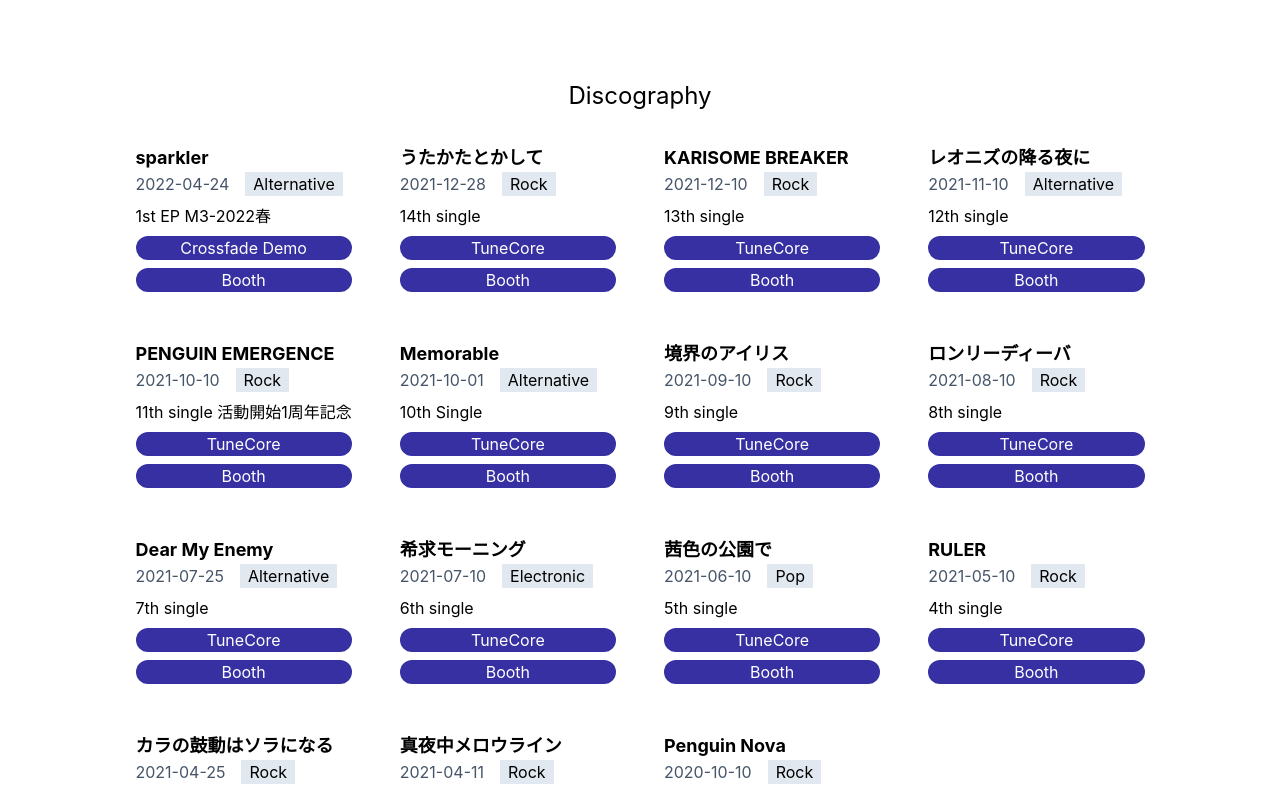
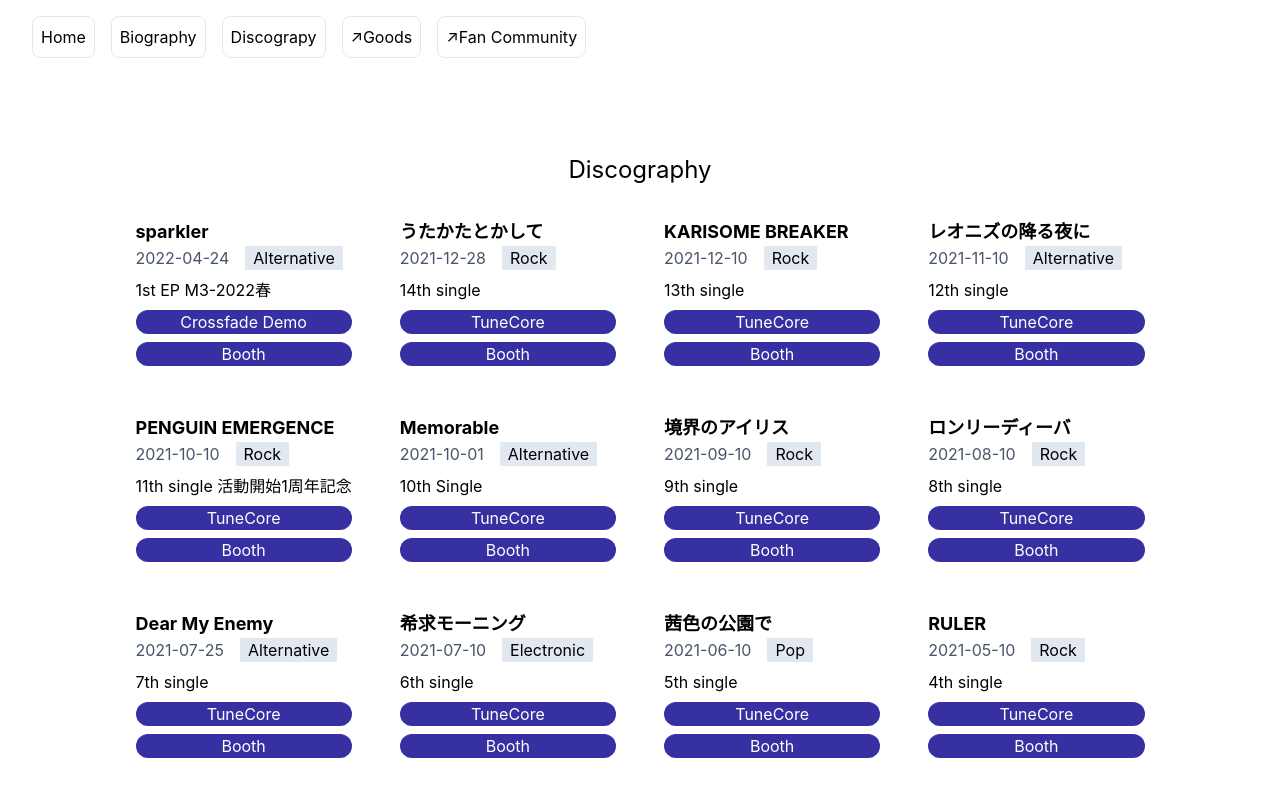
Before and after one commit to human-readable-name/yorudokimayu-info, a Next.js app: page /discography in a window 1280 px wide. Shown: the top 794 px of the page. Built offline with nearby package versions, Linux system fonts and the light colour scheme.

Commit message:
ページヘッダのナビゲーションを実装

```diff
--- a/src/components/common/LinkCard.tsx
+++ b/src/components/common/LinkCard.tsx
@@ -1,4 +1,5 @@
 import React from "react";
+import { isInternal } from "../../utilities/link";
 
 type Props = {
     title: string;
@@ -7,10 +8,17 @@ type Props = {
 };
 
 const LinkCard: React.FC<Props> = ({title, caption, url}) => {
+    const isInternalLink  = isInternal(url);
+    const className = "m-4 p-6 border border-solid rounded-lg max-w-xs hover:border-indigo-800 hover:text-indigo-800";
+    const anchorProps = isInternalLink
+        ? {className: className, href: url}
+        : {className: className, href: url, target:"_blank", rel: "noopener noreferrer"};
+
+    const postCaption = isInternalLink ? "" : " (外部リンク)";
     return <>
-        <a href={url} className="m-4 p-6 border border-solid rounded-lg max-w-xs hover:border-indigo-800 hover:text-indigo-800">
+        <a {...anchorProps} >
             <h2 className="mb-5 text-2xl">{title}</h2>
-            <p className="text-xl">{caption}</p>
+            <p className="text-xl">{caption}{postCaption}</p>
         </a>
     </>;
 };
--- /dev/null
+++ b/src/components/common/NavListItem.tsx
@@ -0,0 +1,25 @@
+import React from "react";
+import { isInternal } from "../../utilities/link";
+
+type Props = {
+    name: string;
+    url: string;
+};
+
+const NavListItem: React.FC<Props> = ({name, url}) => {
+    const isInternalLink  = isInternal(url);
+    const anchorProps = isInternalLink
+        ? {href: url}
+        : {href: url, target:"_blank", rel: "noopener noreferrer"};
+    const className = isInternalLink
+        ? "border border-solid rounded-lg hover:border-indigo-800 hover:text-indigo-800 p-2"
+        : "border border-solid rounded-lg hover:border-indigo-800 hover:text-indigo-800 p-2 before:content-['_↗']"
+
+    return <li className={className}>
+        <a {...anchorProps}>
+            {name}
+        </a>
+    </li>
+};
+
+export default NavListItem;
--- /dev/null
+++ b/src/components/common/PageHeader.tsx
@@ -0,0 +1,53 @@
+import React, { useState } from "react";
+import externalLink from '../../constants/externalLink';
+import path from '../../constants/path';
+import NavListItem from "./NavListItem";
+
+type NavItem = {
+    name: string;
+    url: string;
+};
+
+const navListItems: NavItem[] = [
+    {name: "Home", url: path.home},
+    {name: "Biography", url: path.biography},
+    {name: "Discograpy", url: path.discography},
+    {name: "Goods", url: externalLink.booth},
+    {name: "Fan Community", url: externalLink.fanbox},
+];
+
+const PageHeader: React.FC = () => {
+    const [isMenuOpen, setIsMenuOpen] = useState(false);
+    const toggleMenu = () => { setIsMenuOpen(!isMenuOpen); };
+
+    return <header>
+        {/** SPなどではハンバーガーメニュー */}
+        <div className="md:hidden">
+            <div className="mt-2 space-y-2" onClick={toggleMenu}>
+                <span className="block w-8 h-0.5 bg-gray-600 animate-pulse"></span>
+                <span className="block w-8 h-0.5 bg-gray-600 animate-pulse"></span>
+                <span className="block w-8 h-0.5 bg-gray-600 animate-pulse"></span>
+            </div>
+            { isMenuOpen &&
+                <div className="absolute z-10 top-0 right-0 min-h-fit min-w-full bg-white">
+                    <nav className="grid gap-2 grid-col">
+                        <button onClick={toggleMenu}>Close menu</button>
+                        <ul className="justify-center align-center px-4">
+                            {navListItems.map((item,index) => <NavListItem key={index} name={item.name} url={item.url} />)}
+                        </ul>
+                    </nav>
+                </div>
+            }
+        </div>
+        {/** PCなどでは横にメニュー項目を出す */}
+        <div className="hidden md:flex">
+            <nav>
+                <ul className="flex space-x-4 py-4">
+                    {navListItems.map((item,index) => <NavListItem key={index} name={item.name} url={item.url} />)}
+                </ul>
+            </nav>
+        </div>
+    </header>
+};
+
+export default PageHeader;
--- a/src/constants/path.ts
+++ b/src/constants/path.ts
@@ -7,7 +7,7 @@ type Path = {
 const path:Path = {
     home: "/",
     biography: "/biography",
-    discography: "discography",
+    discography: "/discography",
 };
 
 export default path;
--- a/src/pages/biography.tsx
+++ b/src/pages/biography.tsx
@@ -1,6 +1,7 @@
 import type { NextPage } from 'next';
 import Head from 'next/head';
 import PageFooter from '../components/common/PageFooter';
+import PageHeader from '../components/common/PageHeader';
 import PageTitle from '../components/common/PageTitle';
 import SectionTitle from '../components/common/SectionTitle';
 import externalLink from '../constants/externalLink';
@@ -13,6 +14,8 @@ const Biography: NextPage = () => {
                 <meta name="description" content="拠鳥きまゆ Biography" />
                 <link rel="icon" href="/favicon.ico" />
             </Head>
+
+            <PageHeader />
 
             <main className="min-h-screen py-16 flex flex-col justify-center items-center">
                 <PageTitle text="Biography" />
@@ -44,7 +47,9 @@ const Biography: NextPage = () => {
                     </section>
                 </div>
             </main>
+
             <PageFooter />
+
         </div>
     )
 };
--- a/src/pages/discography.tsx
+++ b/src/pages/discography.tsx
@@ -1,6 +1,7 @@
 import type { NextPage } from 'next';
 import Head from 'next/head';
 import PageFooter from '../components/common/PageFooter';
+import PageHeader from '../components/common/PageHeader';
 import PageTitle from '../components/common/PageTitle';
 import ProductCard from '../components/discography/ProductCard';
 import { ProductSummary } from '../entities/discography/Product';
@@ -197,13 +198,17 @@ const Discography: NextPage = () => {
                 <link rel="icon" href="/favicon.ico" />
             </Head>
 
+            <PageHeader />
+
             <main className="min-h-screen py-16 flex flex-col justify-center items-center">
                 <PageTitle text="Discography" />
                 <div className="grid gap-4 grid-cols-1 md:grid-cols-2 lg:grid-cols-4">
                     {productSummaries.map((productSummary, index) => <ProductCard key={index} productSummary={productSummary} />)}
                 </div>
-                <PageFooter />
+
             </main>
+
+            <PageFooter />
         </div>
     );
 };
--- a/src/pages/index.tsx
+++ b/src/pages/index.tsx
@@ -2,6 +2,7 @@ import type { NextPage } from 'next';
 import Head from 'next/head';
 import LinkCard from '../components/common/LinkCard';
 import PageFooter from '../components/common/PageFooter';
+import PageHeader from '../components/common/PageHeader';
 import PageTitle from '../components/common/PageTitle';
 import externalLink from '../constants/externalLink';
 import path from '../constants/path';
@@ -15,14 +16,16 @@ const Home: NextPage = () => {
                 <link rel="icon" href="/favicon.ico" />
             </Head>
 
+            <PageHeader />
+
             <main className="min-h-screen py-16 flex flex-col justify-center items-center">
                 <PageTitle text="拠鳥きまゆ非公式アーティストページ" />
 
                 <div className="grid grid-cols-1 md:grid-cols-2">
                     <LinkCard title="Biography" caption="アーティスト紹介・出演歴" url={path.biography} />
                     <LinkCard title="Discograpy" caption="楽曲リリース情報" url={path.discography} />
-                    <LinkCard title="Goods" caption="Booth (外部リンク)" url={externalLink.booth} />
-                    <LinkCard title="Fan Community" caption="pixiv FANBOX (外部リンク)" url={externalLink.fanbox} />
+                    <LinkCard title="Goods" caption="Booth" url={externalLink.booth} />
+                    <LinkCard title="Fan Community" caption="pixiv FANBOX" url={externalLink.fanbox} />
                 </div>
             </main>
 
--- /dev/null
+++ b/src/utilities/link.ts
@@ -0,0 +1 @@
+export const isInternal = (url: string): boolean => url.startsWith("/");
```
